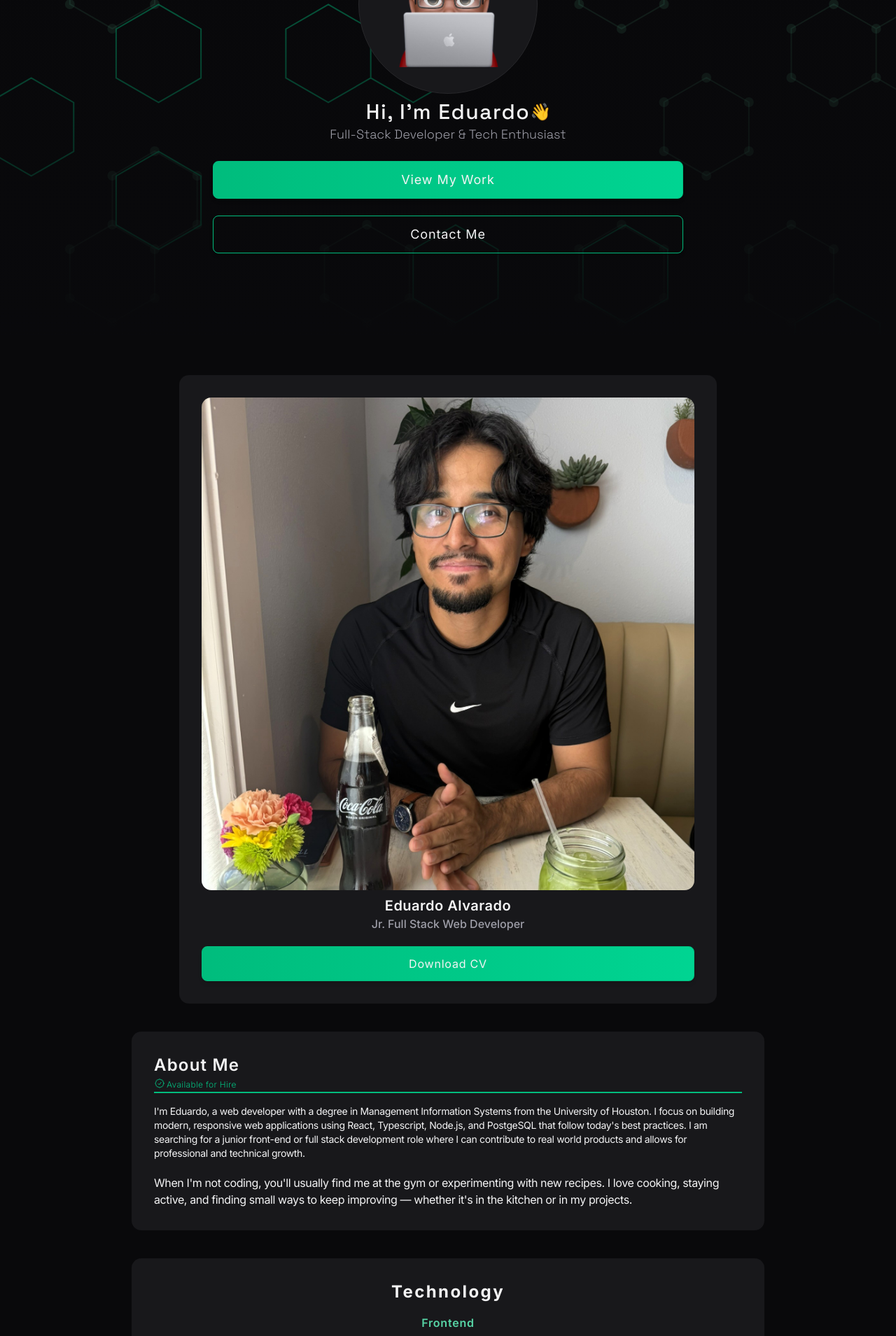
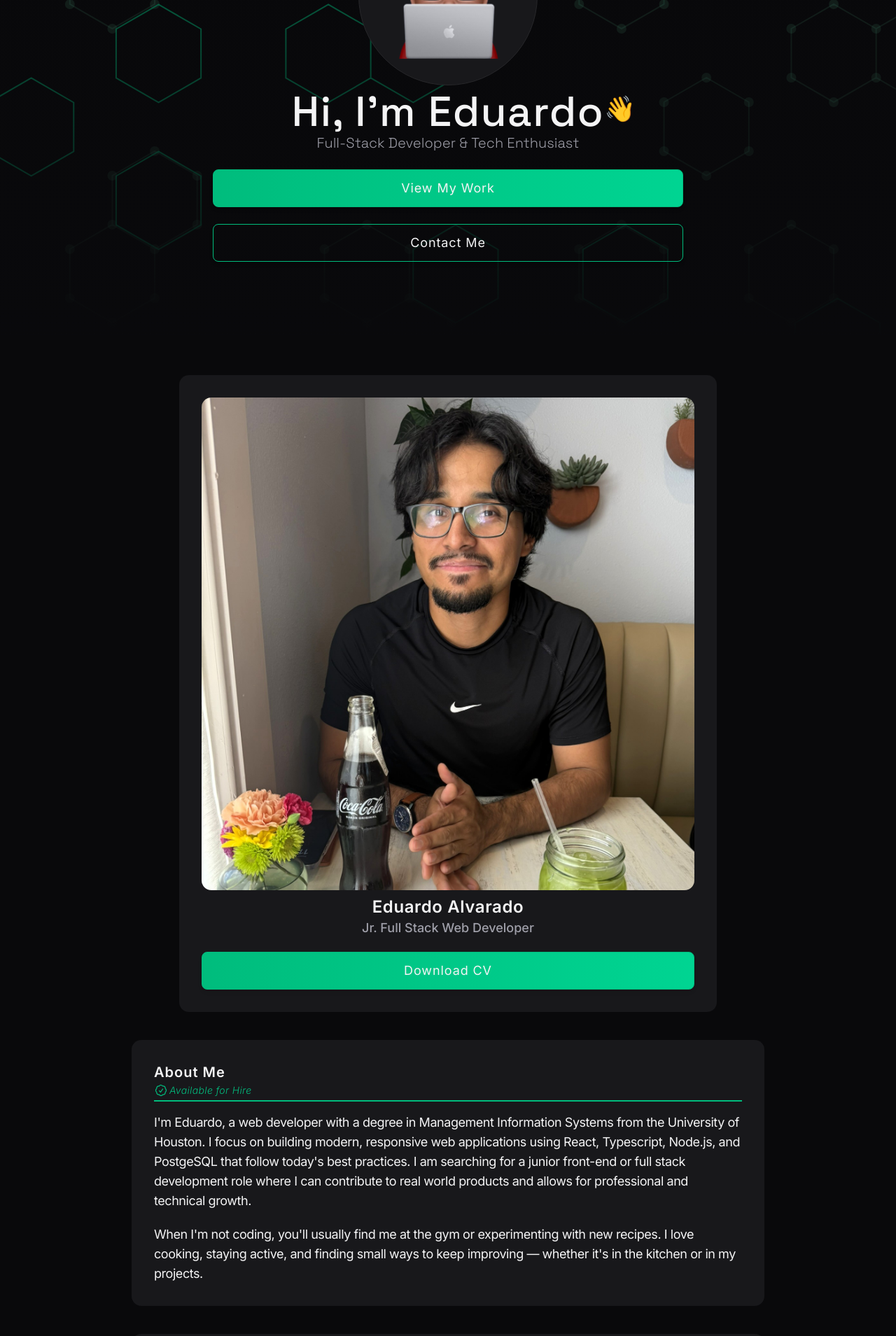
Before and after one commit to ealvara6/devfolio, a React (Vite) app: page / in a window 1280 px wide. Shown: the part 240-2149 px from the top of the page at 70% size. Built offline with nearby package versions, Linux system fonts and the light colour scheme.

Commit message:
style: change text sizing on different viewports

```diff
--- a/src/components/navbar/Navbar.tsx
+++ b/src/components/navbar/Navbar.tsx
@@ -34,7 +34,7 @@ export const Navbar = ({ className }: { className?: string }) => {
           <li
             key={link.name}
             className={clsx(
-              'text-lg tracking-widest font-subHeading  rounded-xl p-2',
+              'text-sm sm:text-base tracking-widest font-subHeading  rounded-xl p-2',
             )}
           >
             <a
--- a/src/components/sections/about/About.tsx
+++ b/src/components/sections/about/About.tsx
@@ -5,6 +5,7 @@ import clsx from 'clsx';
 import { TechStack } from '../techStack/TechStack';
 import { Button } from '@/components/shared/Button';
 import { FadeInSection } from '@/components/shared/FadeInSection';
+import { SubHeading } from '@/components/shared/SubHeading';
 
 export const About = () => {
   const Card = ({
@@ -37,10 +38,10 @@ export const About = () => {
               className="rounded-xl h-full w-full object-cover"
             />
             <div className="text-center">
-              <div className="text-xl tracking-wide font-semibold">
+              <div className="text-lg sm:text-xl md:text-2xl tracking-wide font-semibold">
                 Eduardo Alvarado
               </div>
-              <div className="text-base text-text-muted font-medium">
+              <div className="text-sm sm:text-base md:text-lg text-text-muted font-medium">
                 Jr. Full Stack Web Developer
               </div>
             </div>
@@ -53,16 +54,16 @@ export const About = () => {
       <FadeInSection className="flex flex-col">
         <Card>
           <div>
-            <div className="text-2xl font-semibold tracking-wider pb-0.5">
+            <SubHeading className="text-xl sm:text2xl  font-semibold tracking-wider pb-0.5">
               About Me
-            </div>
-            <div className="text-xs text-accent font-light tracking-wide flex items-center gap-0.5">
-              <CheckBadgeIcon className="w-4 pb-1" /> Available for Hire
+            </SubHeading>
+            <div className="text-xs sm:text-sm  italic pb-1 text-accent font-light tracking-wide flex items-center gap-0.5">
+              <CheckBadgeIcon className="w-4 sm:w-5" /> Available for Hire
             </div>
           </div>
           <div className="w-full border border-accent" />
-          <div>
-            <div className="pb-5 text-sm tracking-tight pt-4">
+          <div className="tracking-tight text-sm sm:text-base md:text-lg">
+            <div className="pb-5 pt-4">
               I'm Eduardo, a web developer with a degree in Management
               Information Systems from the University of Houston. I focus on
               building modern, responsive web applications using React,
@@ -71,7 +72,7 @@ export const About = () => {
               development role where I can contribute to real world products and
               allows for professional and technical growth.
             </div>
-            <div className=" text-base tracking-tight">
+            <div className="">
               When I'm not coding, you'll usually find me at the gym or
               experimenting with new recipes. I love cooking, staying active,
               and finding small ways to keep improving — whether it's in the
--- a/src/components/sections/contact/Contact.tsx
+++ b/src/components/sections/contact/Contact.tsx
@@ -152,7 +152,7 @@ export const Contact = () => {
               )}
             </Button>
 
-            <div className="text-text-muted text-sm">
+            <div className="text-text-muted text-xs sm:text-sm">
               Prefer email? You can reach me at{' '}
               <a
                 href="mailto:ealvara73@gmail.com"
--- a/src/components/sections/hero/Hero.tsx
+++ b/src/components/sections/hero/Hero.tsx
@@ -9,7 +9,7 @@ export const Hero = () => {
       id="Hero"
     >
       <div className="absolute inset-0 bg-black/10 -z-10 bg-gradient-to-b from-transparent to-bg pointer-events-none"></div>
-      <FadeInSection className=" flex justify-center w-full">
+      <FadeInSection className="flex justify-center w-full">
         <div className="mx-7 w-full  md:max-w-7xl flex flex-col gap-2 justify-center items-center text-text">
           <div className="border w-48 h-48 md:w-64 md:h-64 bg-surface border-border rounded-full flex justify-center items-center">
             <img
@@ -19,13 +19,13 @@ export const Hero = () => {
             />
           </div>
           <div className="flex flex-col text-center">
-            <div className="font-heading text-2xl md:text-3xl font-medium tracking-wider relative">
+            <div className="font-heading text-3xl sm:text-4xl md:text-5xl lg:text-6xl  font-medium tracking-wide relative">
               Hi, I'm Eduardo
-              <span className="absolute text-xl md:text-2xl translate-y-0.5">
+              <span className="absolute text-lg sm:text-xl md:text-3xl lg:text-4xl translate-y-0.5 lg:translate-y-1.5 sm:translate-y-1">
                 &#x1F44B;
               </span>
             </div>
-            <div className="font-subheading text-lg font-light text-text-muted tracking-normal pb-4">
+            <div className="font-subheading text-md sm:text-lg md:text-xl font-light text-text-muted tracking-normal pb-4">
               Full-Stack Developer & Tech Enthusiast
             </div>
           </div>
--- a/src/components/sections/projects/Projects.tsx
+++ b/src/components/sections/projects/Projects.tsx
@@ -1,4 +1,3 @@
-import { SubHeading } from '@/components/shared/SubHeading';
 import { ProjectCard } from './ProjectCard';
 import { projectData } from './projectData';
 import { FadeInSection } from '@/components/shared/FadeInSection';
@@ -10,7 +9,9 @@ export const Projects = () => {
       id="Project"
     >
       <div className="flex items-center flex-col gap-14 w-full">
-        <SubHeading className="self-center">Projects</SubHeading>
+        <h1 className="self-center text-2xl font-semibold tracking-wider sm:text-3xl md:text-4xl">
+          Projects
+        </h1>
         <div className="flex flex-col gap-12 w-full lg:flex-row lg:flex-wrap justify-center">
           {projectData.map((project) => {
             return (
--- a/src/components/sections/techStack/TechStack.tsx
+++ b/src/components/sections/techStack/TechStack.tsx
@@ -24,7 +24,7 @@ export const TechStack = ({ className }: { className?: string }) => {
             }`}
             key={section.key}
           >
-            <h2 className="text-md tracking-wider pb-3 self-center font-semibold text-accent-light/90">
+            <h2 className="text-md sm:text-lg tracking-wider pb-3 self-center font-semibold text-accent-light/90">
               {section.name}
             </h2>
             <div className="relative rounded-md p-4 flex flex-wrap justify-center items-center max-w-full w-full h-full gap-y-4 gap-x-5">
--- a/src/components/shared/Button.tsx
+++ b/src/components/shared/Button.tsx
@@ -12,7 +12,7 @@ type ButtonProps = {
   disabled?: boolean;
 } & React.ButtonHTMLAttributes<HTMLButtonElement>;
 
-const baseClasses = `border rounded-md text-center border-accent hover:-translate-y-0.5 hover:translate-x-0.5 transition-all shadow-md cursor-pointer py-3 active:translate-0 tracking-wider`;
+const baseClasses = `border rounded-md text-sm sm:text-base md:text-lg text-center border-accent hover:-translate-y-0.5 hover:translate-x-0.5 transition-all shadow-md cursor-pointer py-3 active:translate-0 tracking-wider`;
 
 const variantClasses: Record<ButtonVariant, string> = {
   primary: 'bg-gradient-to-r from-emerald-500 to-emerald-400',
--- a/src/components/shared/SubHeading.tsx
+++ b/src/components/shared/SubHeading.tsx
@@ -8,7 +8,12 @@ type SubHeadingProps = {
 
 export const SubHeading = ({ children, className }: SubHeadingProps) => {
   return (
-    <h2 className={clsx(`text-2xl font-bold tracking-widest`, className)}>
+    <h2
+      className={clsx(
+        `text-xl sm:text2xl  font-semibold tracking-wider`,
+        className,
+      )}
+    >
       {children}
     </h2>
   );
```
